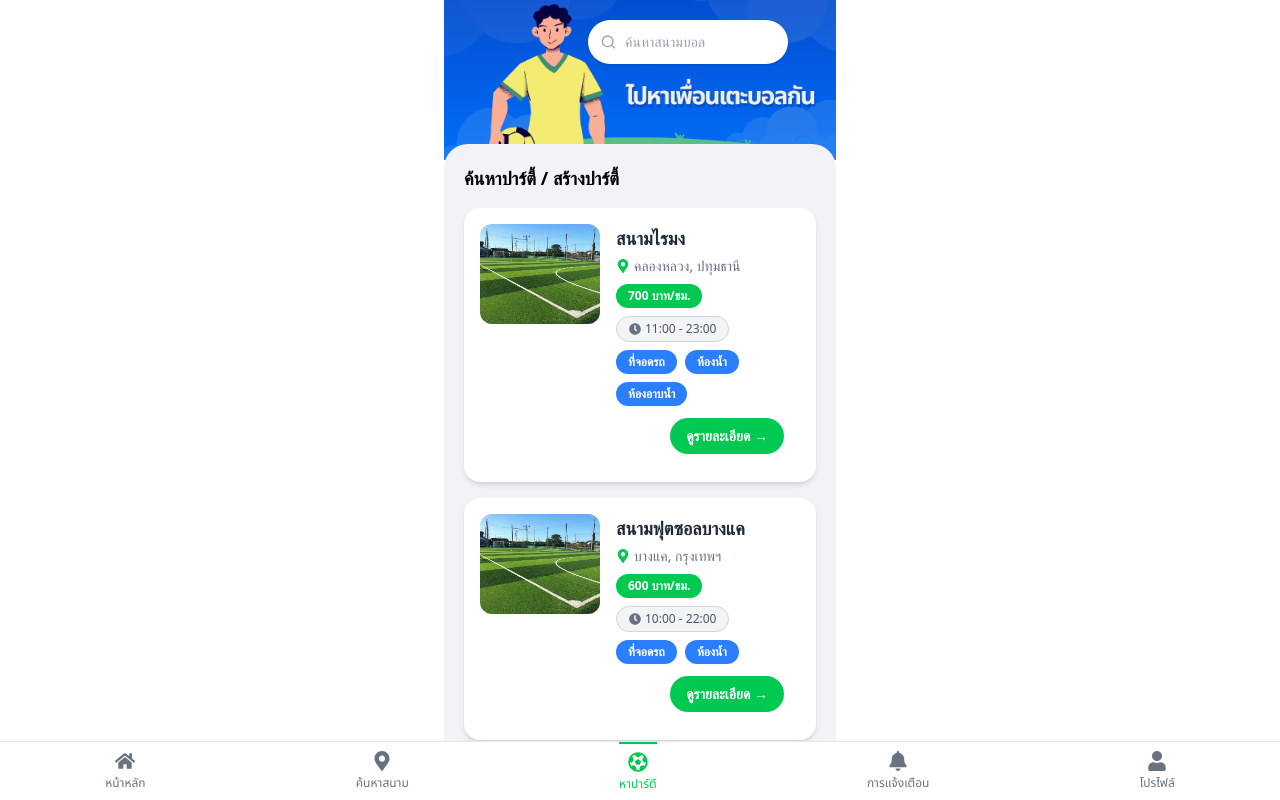
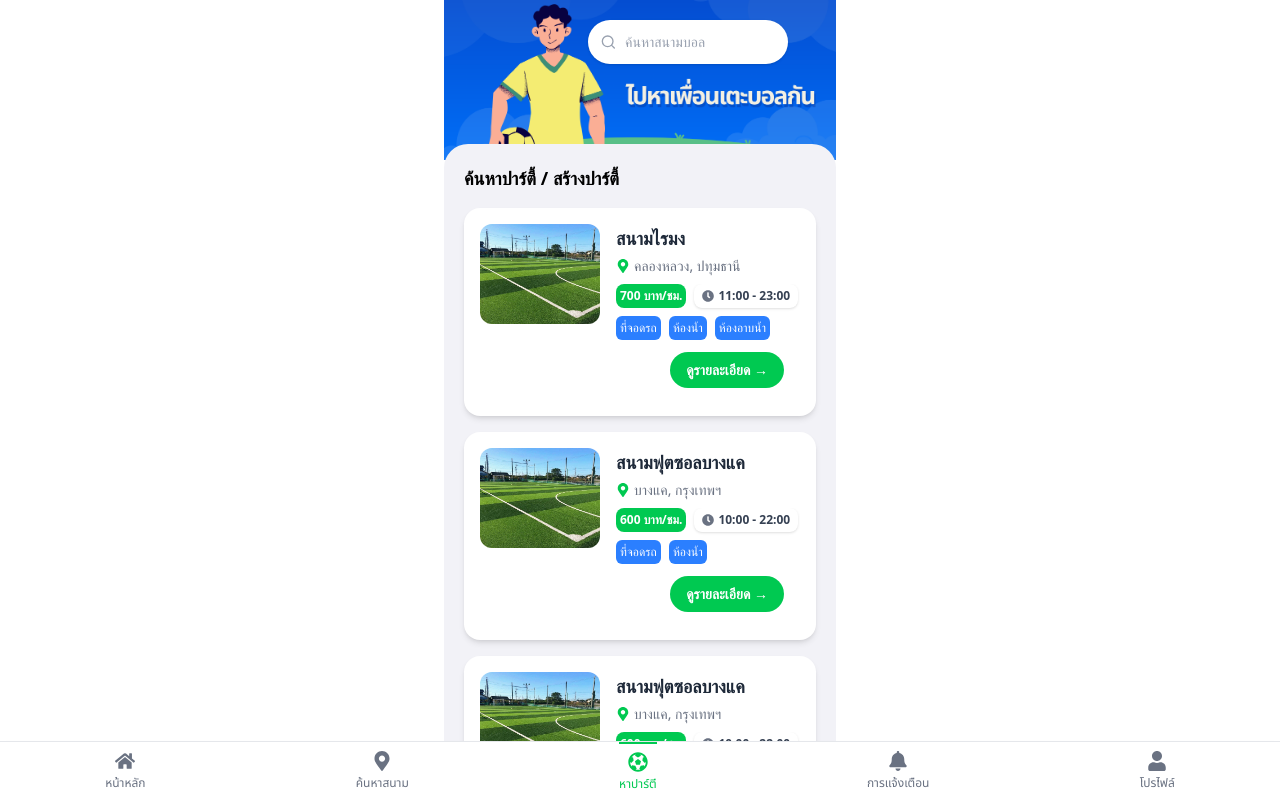
Before and after one commit to Theeraphath/kickhub, a React (Vite) app in the folder frontend/kickhub/: page /team in a window 1280 px wide. Built offline with nearby package versions, Linux system fonts and the light colour scheme.

Commit message:
แก้้

```diff
--- a/frontend/kickhub/src/components/FindCreateParty.jsx
+++ b/frontend/kickhub/src/components/FindCreateParty.jsx
@@ -117,11 +117,11 @@ export default function FindCreateParty() {
 
                   {/* ✅ ราคา เวลา และฟีเจอร์ */}
                   <div className="flex flex-row flex-wrap items-center gap-2 mt-2 overflow-hidden">
-                    <p className="flex items-center text-white bg-green-500 font-semibold px-3 py-1 rounded-full text-xs whitespace-nowrap">
+                    <p className="text-white bg-green-500 font-semibold  py-1 px-1 rounded-lg text-xs">
                       {field.price} บาท/ชม.
                     </p>
 
-                    <div className="flex items-center bg-gray-100 border border-gray-300 rounded-full px-3 py-1 text-xs text-gray-600 font-medium whitespace-nowrap">
+                    <div className="flex items-center bg-white shadow-sm rounded-lg px-2 py-1 text-xs font-semibold text-gray-700">
                       <FaClock className="mr-1 text-gray-500" />
                       {field.openingHours}
                     </div>
@@ -130,7 +130,7 @@ export default function FindCreateParty() {
                       {field.features.map((feature, i) => (
                         <span
                           key={i}
-                          className="bg-blue-500 text-white text-xs font-semibold px-3 py-1 rounded-full whitespace-nowrap"
+                          className="bg-blue-500 text-white font-medium px-1 py-1 rounded-md text-xs transition"
                         >
                           {feature}
                         </span>
--- a/frontend/kickhub/src/components/field.jsx
+++ b/frontend/kickhub/src/components/field.jsx
@@ -146,7 +146,7 @@ export default function FindCreateParty() {
 
       {/* BODY */}
 
-      <div className="relative bottom-0 bg-[#F2F2F7] rounded-t-lg h-[28.5rem] w-[24.5rem] p-5 overflow-y-auto absolute bottom-1">
+      <div className="relative bg-[#F2F2F7] rounded-t-3xl w-[24.5rem] p-5 -mt-4 flex-1 overflow-y-auto max-h-[calc(100vh-10rem)]">
         <div className="p-4 font-noto-thai">
           <h2 className="text-lg font-semibold mb-3">วันที่เเละเวลา</h2>
 
--- a/frontend/kickhub/src/components/home.jsx
+++ b/frontend/kickhub/src/components/home.jsx
@@ -85,7 +85,7 @@ export default function FindandCreate() {
   return (
     <div className="flex flex-col items-center pb-20 font-noto-thai">
       {/* HEADER */}
-      <div className="bg-[#22C55E] rounded-b-2xl relative w-[24.5rem] h-[10rem]">
+      <div className=" bg-[#22C55E] relative w-[24.5rem] h-[10rem]">
                <p className="text-white text-2xl pl-5 pt-10">ทีมของคุณ:Buddy</p>
                <p className="text-white text-sm pl-5">นัดถัดไป:21 </p>
 
@@ -97,7 +97,7 @@ export default function FindandCreate() {
       </div>
 
       {/* BODY */}
-      <div className="relative bg-[#F2F2F7] rounded-t-2xl w-[24.5rem] h-[100.5rem] p-5 overflow-y-auto absolute bottom-10">
+      <div className="relative bg-[#F2F2F7] rounded-t-3xl w-[24.5rem] p-5 -mt-4 flex-1 overflow-y-auto max-h-[calc(100vh-10rem)]">
         {/* ชื่อสนาม */}
 
         {/* โหมด */}
```
